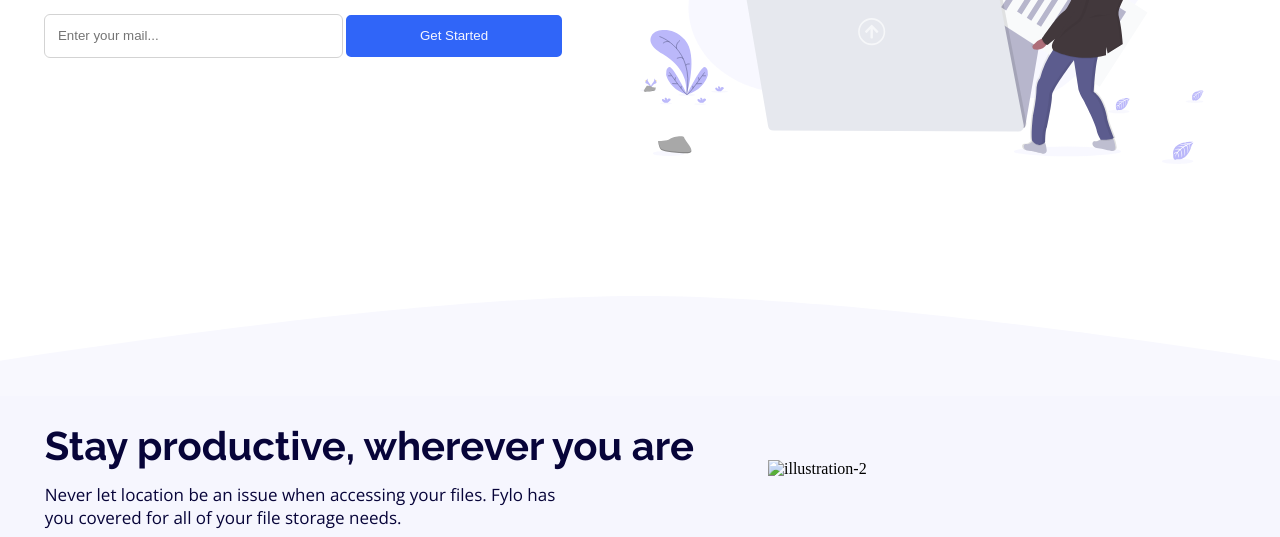
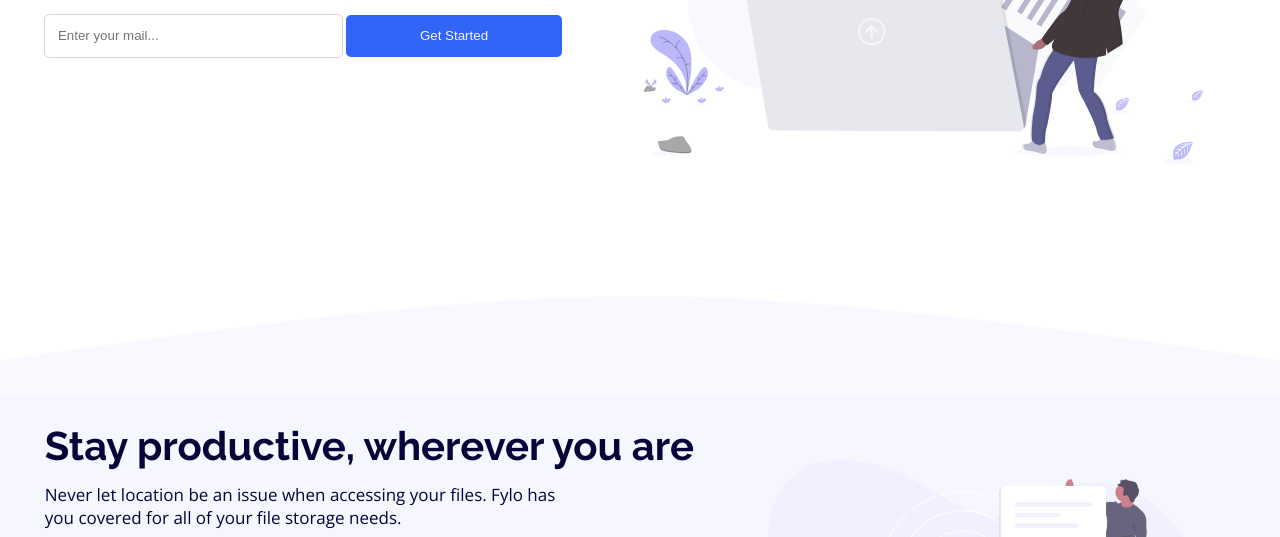
Before and after one commit to Badr-21/Fylo-landing-page-with-two-column-layout, a plain HTML site: page index.html in a window 1280 px wide. Shown: the part 415-952 px from the top of the page. Drawn offline with nearby package versions, Linux system fonts and the light colour scheme; the site is published under a folder, as on GitHub Pages, so addresses that start at the root find nothing.

Commit message:
Update index.html

```diff
--- a/index.html
+++ b/index.html
@@ -57,7 +57,7 @@
           </div>
         </div>
         <div class="illustration-two">
-          <img src="/images/illustration-2.svg" alt="illustration-2">
+          <img src="images/illustration-2.svg" alt="illustration-2">
         </div>
       </div>
     </section>
```
